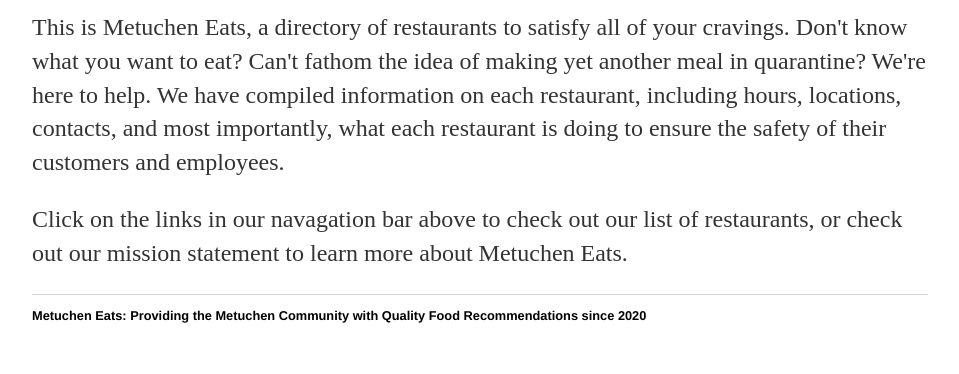
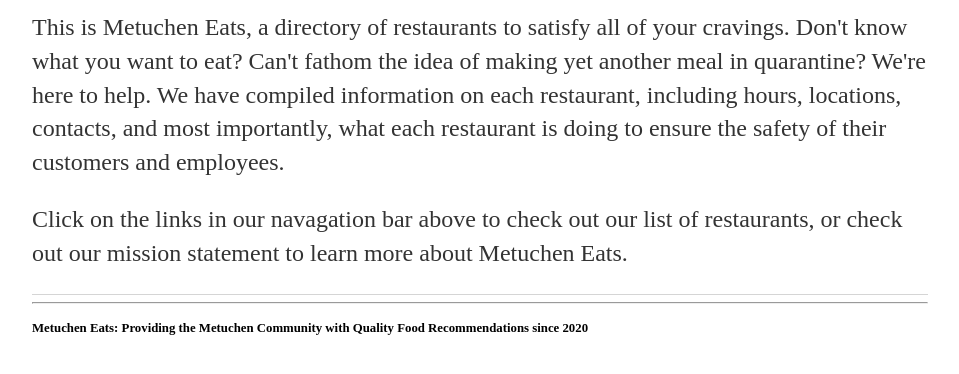
Before and after one commit to paigelarson/metucheneats, a plain HTML site: page index.html in a window 1280 px wide. Shown: the part 186-560 px from the top of the page, without its empty margins (160-1119 px from the left). Drawn offline with Linux system fonts and the light colour scheme.

Commit message:
Update index.html

```diff
--- a/index.html
+++ b/index.html
@@ -6,7 +6,7 @@
 	</head>
 	<body>
 		<nav>
-    		<ul>
+    		<ul style="list-style-type:none;">
         		<li><a href="/">Home</a></li>
 	        	<li><a href="/restaurants">Restaurants</a></li>
         		<li><a href="/mission">Mission</a></li>
@@ -26,9 +26,9 @@
     		</div><!-- /.blurb -->
 		</div><!-- /.container -->
 		<footer>
-    		<ul>
-			<li>Metuchen Eats: Providing the Metuchen Community with Quality Food Recommendations since 2020</li>
-			</ul>
+    		<hr>
+			<h4>Metuchen Eats: Providing the Metuchen Community with Quality Food Recommendations since 2020</h4>
+
 		</footer>
 	</body>
 </html>
```
